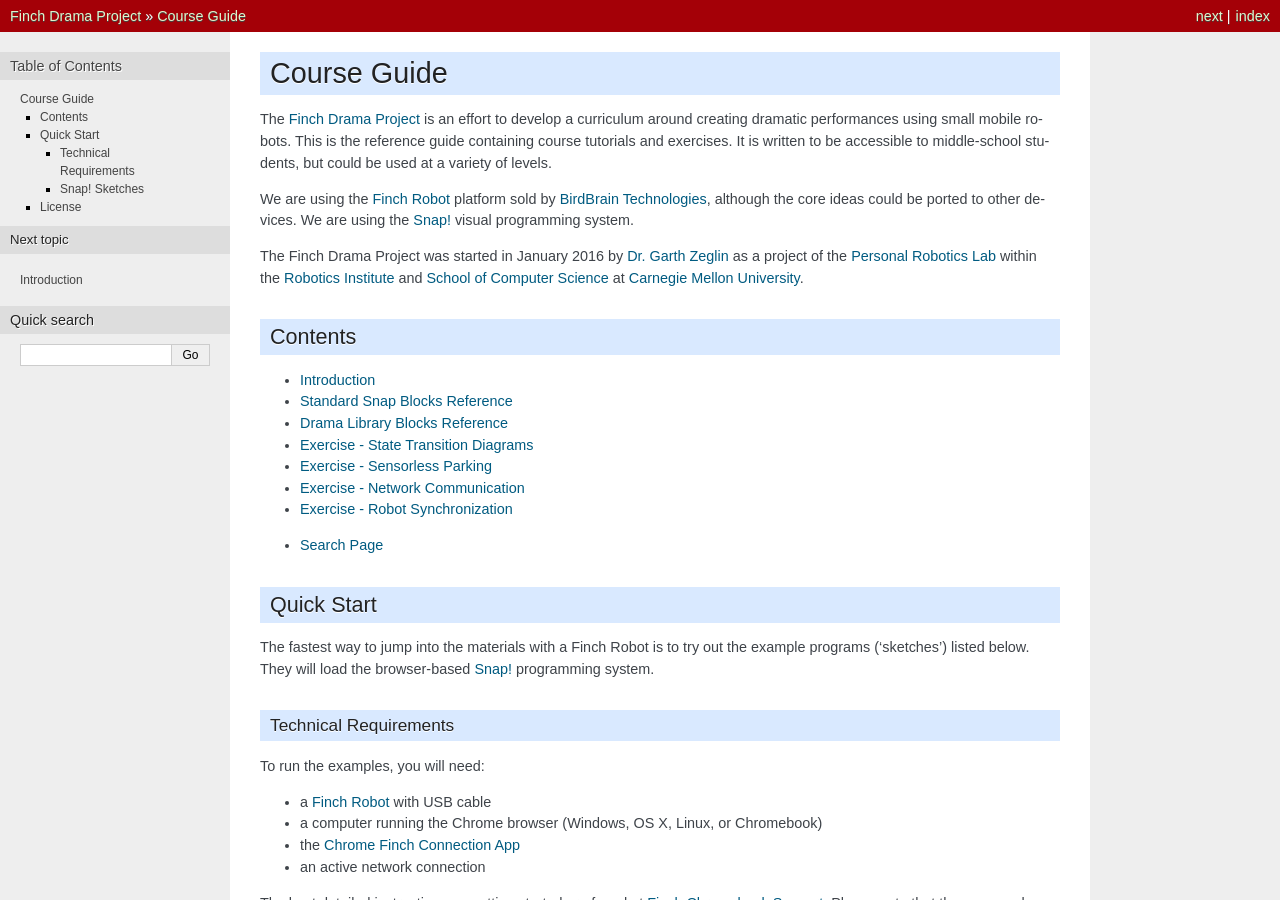
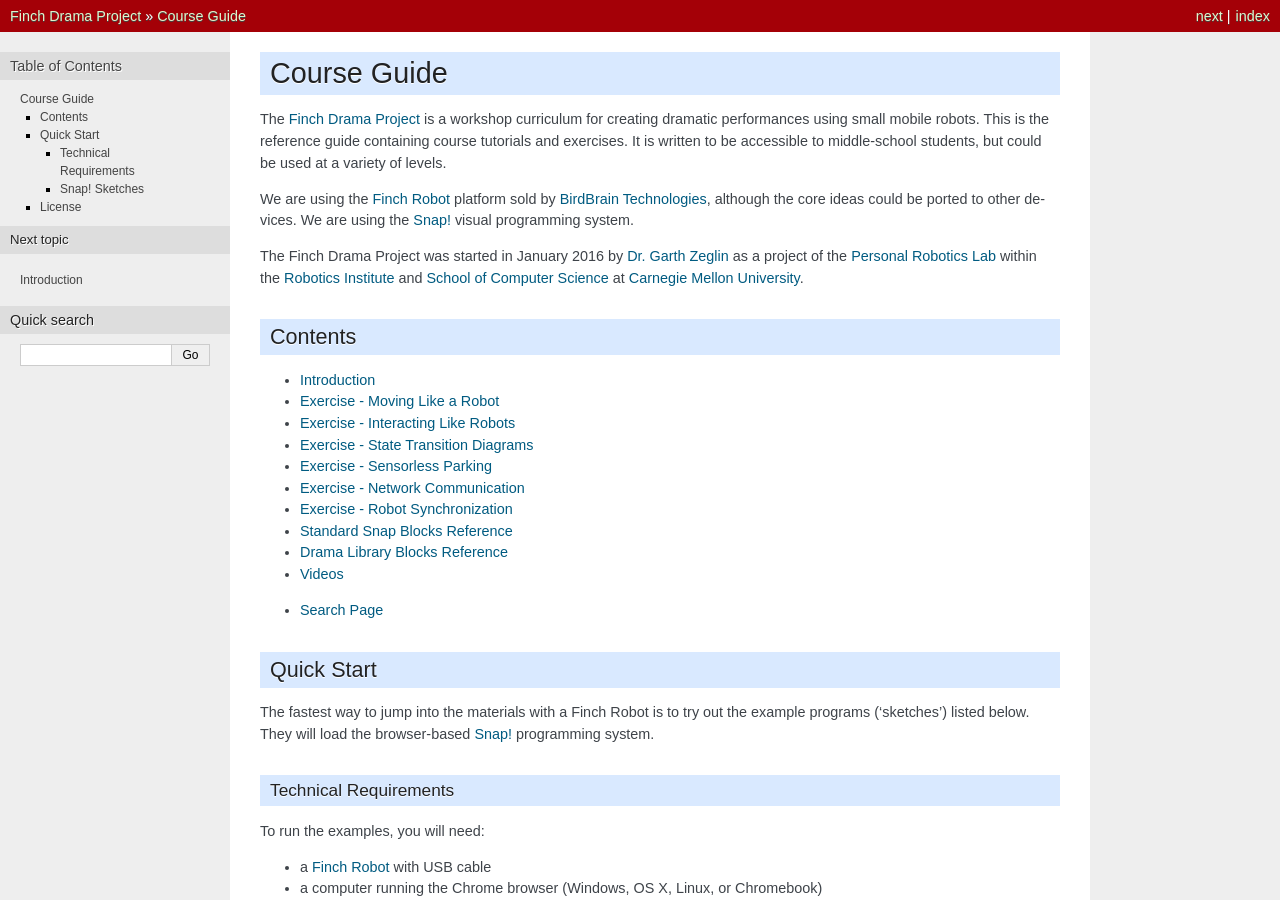
Before and after one commit to personalrobotics/finchdrama, a Sphinx documentation site: the page built from sphinx/index.rst, in a window 1280 px wide and 900 px high. Built offline with Sphinx 7.4.7, drawn with Linux system fonts in a browser that asks for light colours.

Commit message:
Revising home page.

```diff
--- a/sphinx/index.rst
+++ b/sphinx/index.rst
@@ -6,10 +6,10 @@
 Course Guide
 ############
 
-The `Finch Drama Project`_ is an effort to develop a curriculum around creating
-dramatic performances using small mobile robots.  This is the reference guide
-containing course tutorials and exercises.  It is written to be accessible to
-middle-school students, but could be used at a variety of levels.
+The `Finch Drama Project`_ is a workshop curriculum for creating dramatic
+performances using small mobile robots.  This is the reference guide containing
+course tutorials and exercises.  It is written to be accessible to middle-school
+students, but could be used at a variety of levels.
 
 We are using the `Finch Robot`_ platform sold by `BirdBrain Technologies`_,
 although the core ideas could be ported to other devices.  We are using the
@@ -26,13 +26,15 @@
    :maxdepth: 1
 
    intro
-   snapref
-   libref
+   ex/body-robot
+   ex/pair-robot
    ex/state-machine
    ex/sensorless-parking
    ex/network-comm
    ex/robot-sync
-
+   snapref
+   libref
+   videos
 
 *  :ref:`search`
 
```
